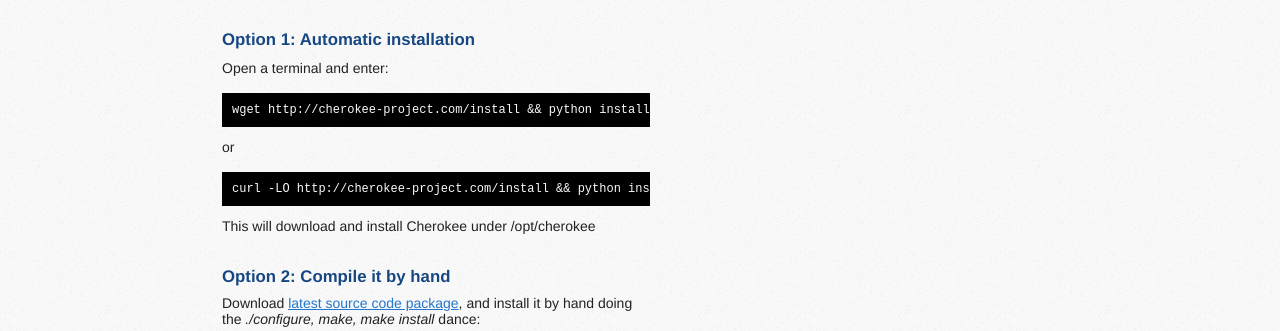
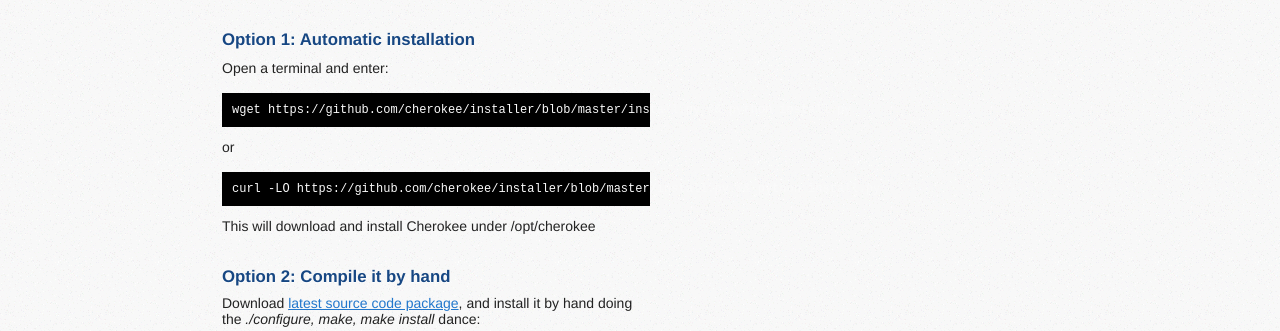
Before and after one commit to cherokee/cherokee.github.com, a Jekyll site: the page built from downloads.html, in a window 1280 px wide. Shown: the part 1246-1577 px from the top of the page. Built offline with Jekyll 4.4.1, drawn with Linux system fonts in a browser that asks for light colours; nearby versions of some CDN libraries.

Commit message:
Update downloads.html
Fixed install-script location. Fixes https://github.com/cherokee/webserver/issues/978

```diff
--- a/downloads.html
+++ b/downloads.html
@@ -191,15 +191,15 @@
                         <h3>Option 1: Automatic installation</h3>
                         <div>
                             <p>Open a terminal and enter:</p>
-                            <pre class="terminal">wget http://cherokee-project.com/install && python install</pre>
+                            <pre class="terminal">wget https://github.com/cherokee/installer/blob/master/install.py && python install.py</pre>
                             <p>or</p>
-                            <pre class="terminal">curl -LO http://cherokee-project.com/install && python install</pre>
+                            <pre class="terminal">curl -LO https://github.com/cherokee/installer/blob/master/install.py && python install.py</pre>
                             <p>This will download and install Cherokee under /opt/cherokee</p>
                         </div>
 
                         <h3>Option 2: Compile it by hand</h3>
                         <div>
-                            Download <a href="/download/1.2/1.2.101/cherokee-1.2.101.tar.gz">latest source code package</a>,
+                            Download <a href="https://github.com/cherokee/webserver/archive/master.zip">latest source code package</a>,
                             and install it by hand doing the <i>./configure, make, make install</i> dance:
                             <pre class="terminal">configure --prefix=/usr --localstatedir=/var --sysconfdir=/etc</pre>
                             <pre class="terminal">make && sudo make install</pre>
```
